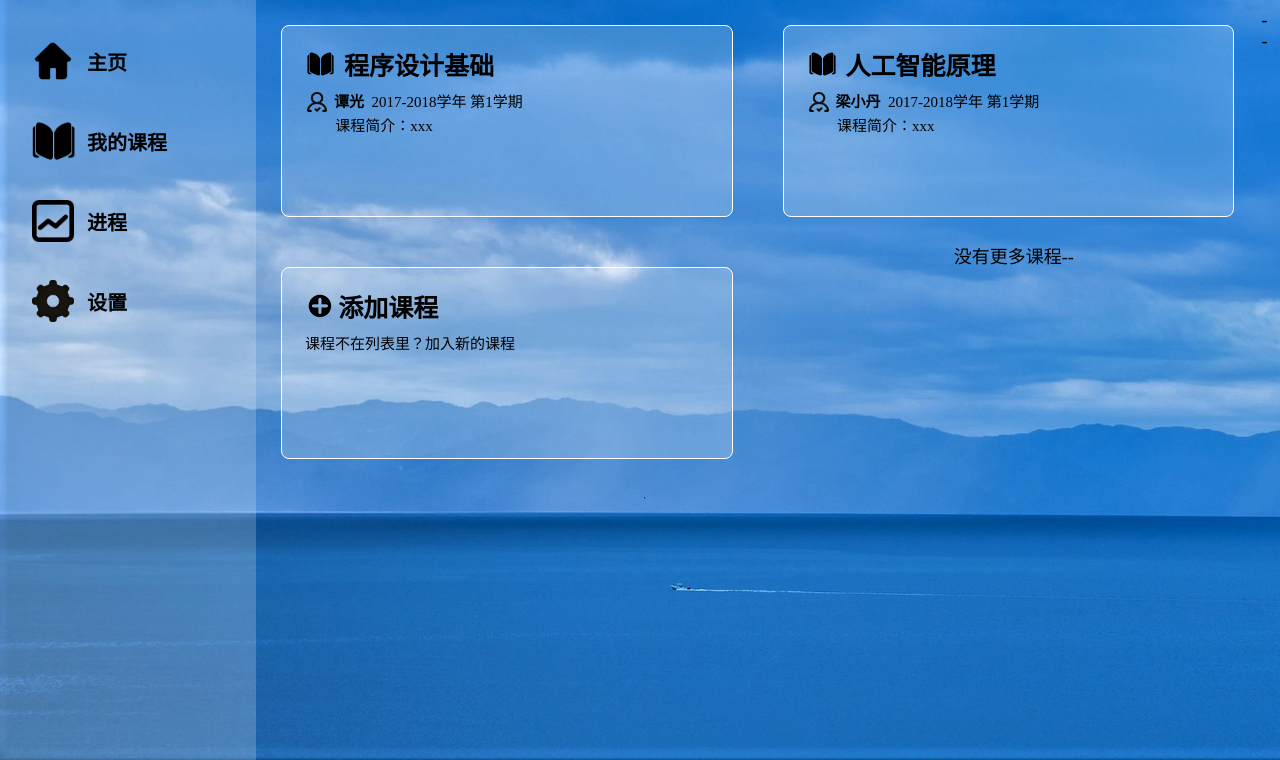
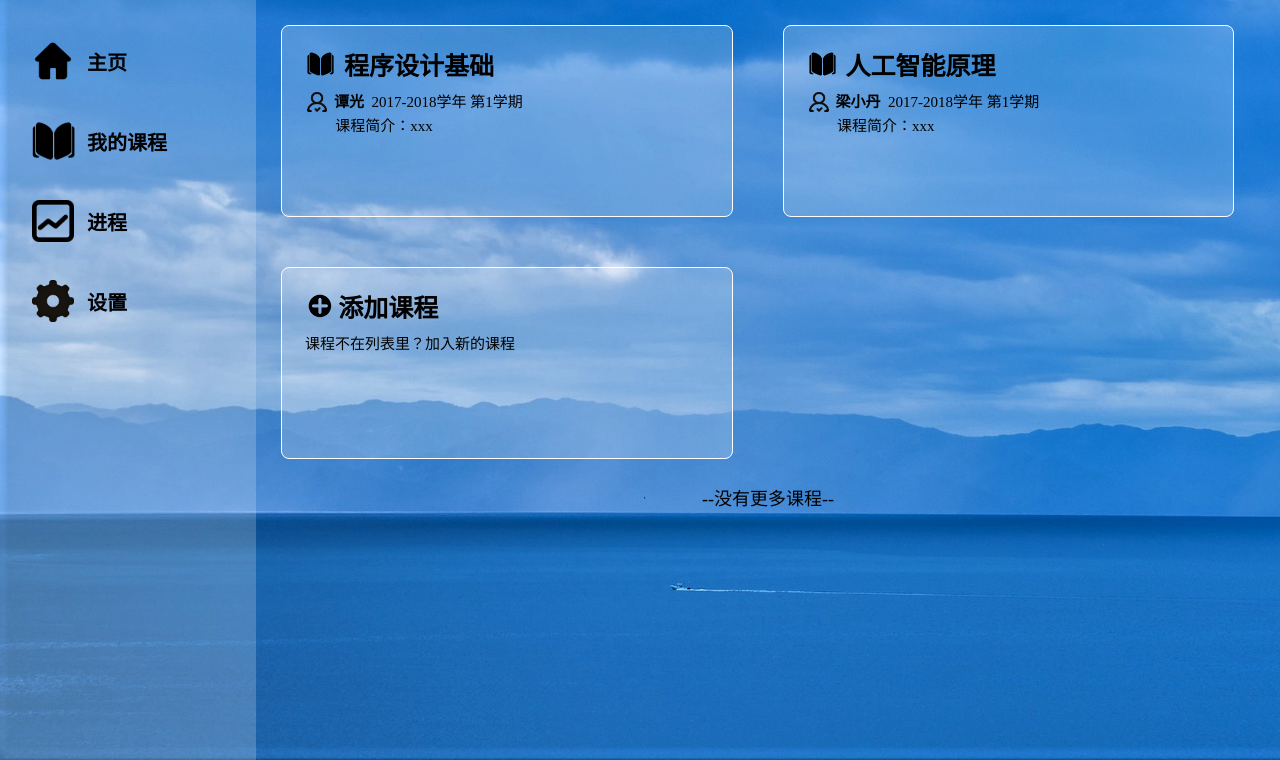
Before and after one commit to zamLily/software12, a Flask app: page /my_courses/ in a window 1280 px wide. Shown: the part 40-800 px from the top of the page. Run offline with Flask 2, Linux system fonts and the light colour scheme; a user stored in the database is signed in; data comes from the database, SQL or seed files in the repository.

Commit message:
课程显示问题修正

```diff
--- a/watchlist/templates/my_courses.html
+++ b/watchlist/templates/my_courses.html
@@ -108,7 +108,7 @@
 						<p>课程不在列表里？加入新的课程</p>
 					</div>
 				</div>
-				<p class="index_box_no">--没有更多课程--</p>
+				<p style="clear:both;" class="index_box_no">--没有更多课程--</p>
 			</div>
 
 		</div>
```
